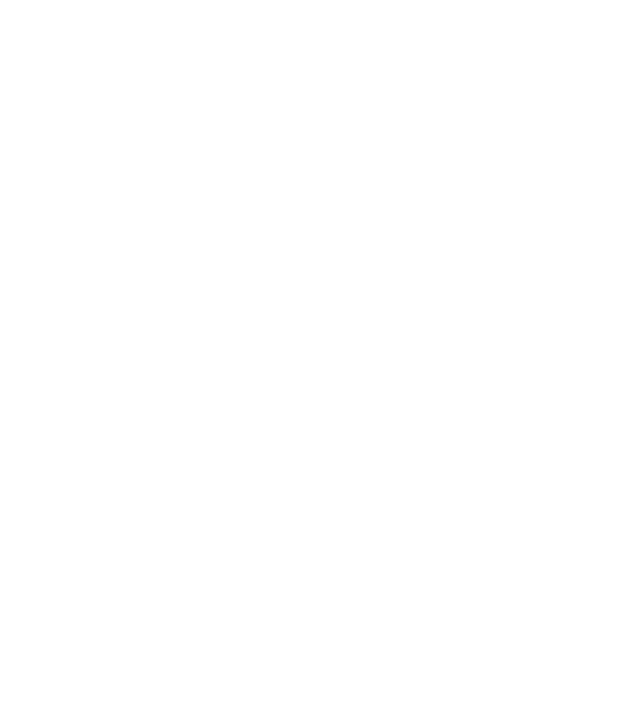
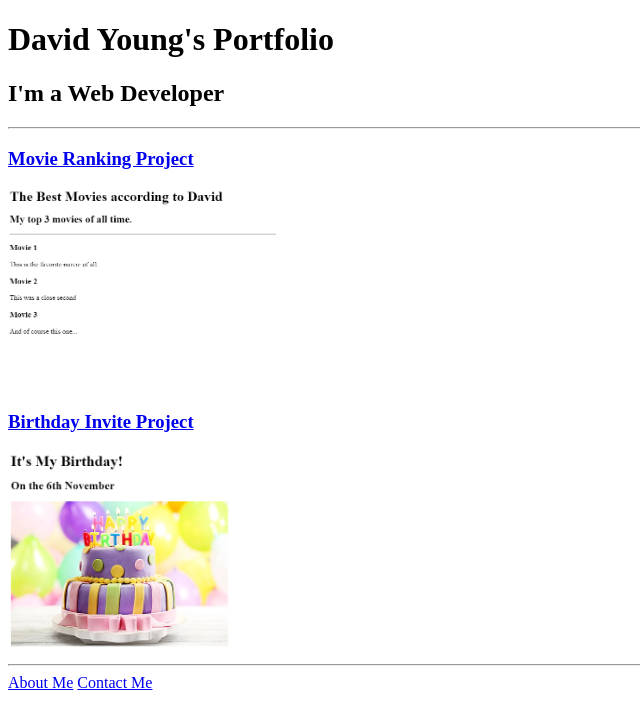
Before and after one commit to dyoung24/html-portfolio, a plain HTML site: page index.html in a window 1280 px wide. Shown: the whole page, without its empty margins (0-640 px from the left). Drawn offline with Linux system fonts and the light colour scheme.

Commit message:
Add files via upload

```diff
--- a/index.html
+++ b/index.html
@@ -1,5 +1,15 @@
 <!-- TODO 1: Create the HTML Boilerplate -->
+<!DOCTYPE html>
+<html lang="en">
+<head>
+    <meta charset="UTF-8">
+    <meta name="viewport" content="width=device-width, initial-scale=1.0">
+    <title>Document</title>
+</head>
+<body>
 
+</body>
+</html>
 <!-- TODO 2: Add Your previous projects' HTML into the public folder -->
 
 <!-- TODO 3: Take screenshots of your project previews and add the images to the images folder -->
@@ -13,3 +23,18 @@ HINT for TODO 6: You can use the height attribute set to 200 to make the image s
 https://developer.mozilla.org/en-US/docs/Web/HTML/Element/img#attr-height -->
 
 <!-- TODO 7: Add the Contact Me and About Me page links -->
+
+<body>
+    <h1>David Young's Portfolio</h1>
+    <h2>I'm a Web Developer</h2>
+    <hr />
+    <h3><a href="./public/movie-ranking.html">Movie Ranking Project</a></h3>
+    <img src="./assets/images/movie-ranking.png" height="200" alt="movie ranking project preview"/>
+    <h3><a href="./public/birthday-invite.html">Birthday Invite Project</a></h3>
+    <img src="./assets/images/birthday-invite.png" height="200" alt="birthday invite project preview"/>
+    <hr />
+    <a href="./public/about.html">About Me</a>
+    <a href="./public/contact.html">Contact Me</a>
+  </body>
+
+  </html>
```
